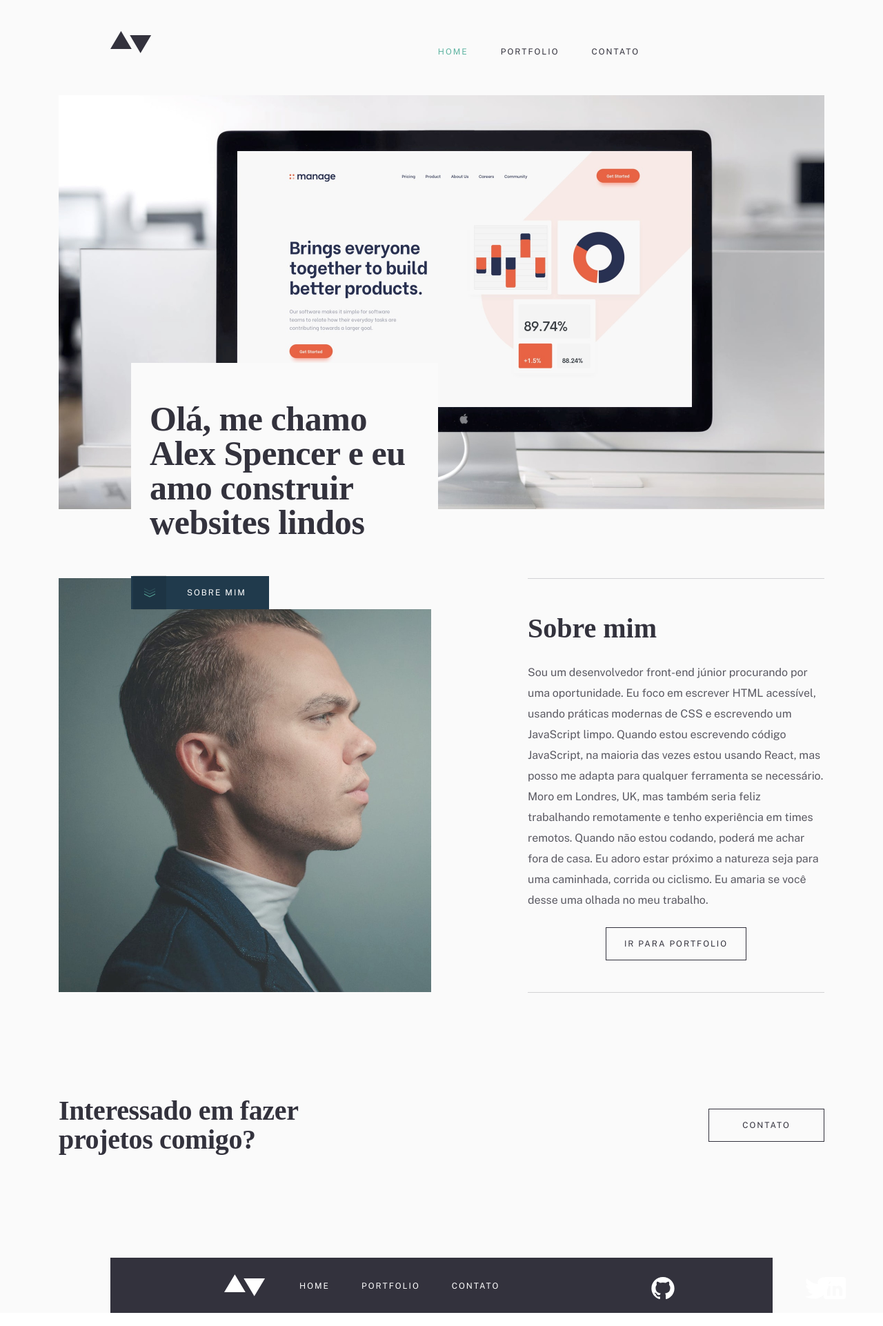
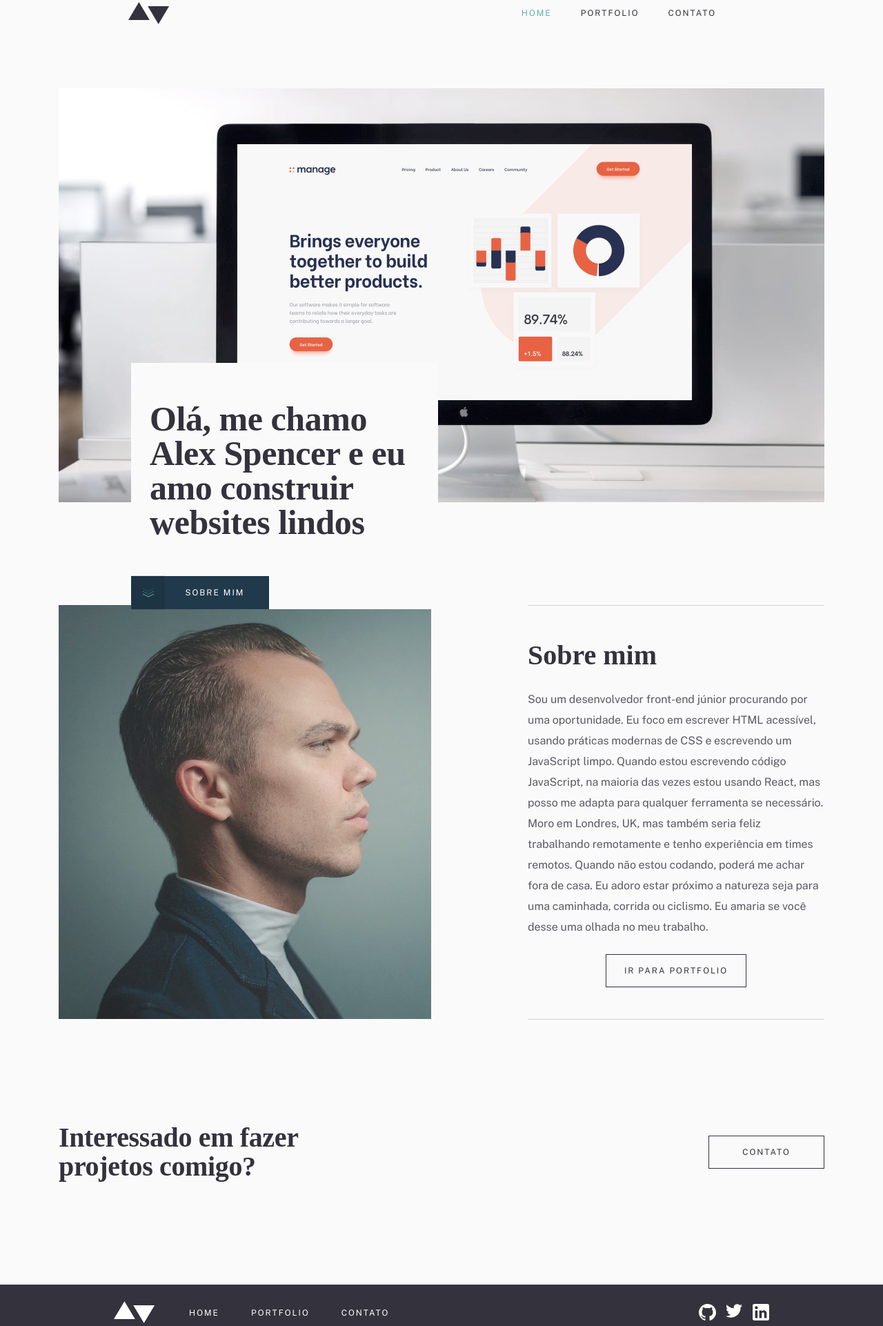
Before and after one commit to antoniopco95/portfolio-project, a plain HTML site: page pages/home/index.html in a window 1280 px wide. Shown: the part 27-1949 px from the top of the page at 69% size. Drawn offline with nearby package versions, Linux system fonts and the light colour scheme; a web font is replaced by a local one.

Commit message:
Parte obrigatória concluída

```diff
--- a/css/global.css
+++ b/css/global.css
@@ -0,0 +1,158 @@
+* {
+    margin: 0;
+    padding: 0;
+    box-sizing: border-box;
+}
+
+.header {
+    padding: 30px;
+    width: 100%;
+    display: flex;
+    align-items: center;
+    justify-content: space-between;
+    background-color: #FAFAFA;
+}
+
+.header .logo-dark {
+    margin-left: 156px;
+    width: 60px;
+    height: 32px;
+}
+
+.navigation {
+    display: flex;
+    justify-content: center;
+    align-items: center;
+    padding-right: 170px;
+
+}
+
+.navigation .active {
+    color: #5FB4A2;
+}
+
+.navigation-item {
+    margin-right: 42px;
+    font-family: 'Public Sans';
+    font-style: normal;
+    font-weight: 400;
+    font-size: 12px;
+    line-height: 14px;
+    letter-spacing: 2px;
+    text-transform: uppercase;
+    text-decoration: none;
+
+    color: #33323D;
+}
+
+.contact {
+    display: flex;
+    justify-content: space-between;
+    margin: 150px 0 150px 0;
+}
+
+.contact h2 {
+    height: 84px;
+    width: 367px;
+    font-family: 'Ibarra Real Nova';
+    font-style: normal;
+    font-weight: 700;
+    font-size: 40px;
+    line-height: 42px;
+
+    letter-spacing: -0.357143px;
+
+    color: #33323D;
+
+}
+
+.contact button {
+    width: 168px;
+    height: 48px;
+    margin: 18px 0 18px 575px;
+
+    font-family: 'Public Sans';
+    font-style: normal;
+    font-weight: 400;
+    font-size: 12px;
+    line-height: 14px;
+    letter-spacing: 2px;
+    text-transform: uppercase;
+
+    color: #33323D;
+    background-color: #FAFAFA;
+    border: 1px solid #33323D;
+}
+
+.contact button:hover {
+    background-color: #33323D;
+    color: #eaeaeb;
+}
+
+.footer {
+    background-color: #33323D;
+    width: 100%;
+    height: 80px;
+    display: flex;
+    align-items: center;
+    justify-content: space-between;
+}
+
+.footer .nav-bottom {
+    display: flex;
+    align-items: center;
+}
+
+.nav-bottom img {
+    width: 60.08px;
+    height: 32px;
+    margin-left: 165px;
+}
+
+.footer-navigation {
+    margin-left: 48.92px;
+}
+
+.footer-item {
+    margin-right: 42px;
+
+    font-family: 'Public Sans';
+    font-style: normal;
+    font-weight: 400;
+    font-size: 12px;
+    line-height: 14px;
+    letter-spacing: 2px;
+    text-transform: uppercase;
+
+    color: #FFFFFF;
+    text-decoration: none;
+}
+
+.social-media {
+    width: 104px;
+    height: 24px;
+    display: flex;
+    padding-right: 165px;
+    justify-content: flex-end;
+}
+
+.social-github {
+    width: 24px;
+    height: 25px;
+    margin-right: 15px;
+}
+
+.social-twitter {
+    height: 19.5px;
+    width: 24px;
+    margin-right: 15px;
+}
+
+.social-linkedin {
+    height: 24px;
+    width: 24px;
+}
+
+button {
+    cursor: pointer;
+}
--- a/pages/home/index.html
+++ b/pages/home/index.html
@@ -7,6 +7,7 @@
     <meta name="viewport" content="width=device-width, initial-scale=1.0">
     <title>Home</title>
     <link rel="stylesheet" href="./style.css">
+    <link rel="stylesheet" href="../../css/global.css">
 
     <link rel="preconnect" href="https://fonts.googleapis.com">
     <link rel="preconnect" href="https://fonts.gstatic.com" crossorigin>
@@ -17,7 +18,6 @@
 </head>
 
 <body>
-    <div class="conteiner">
     <header class="header">
         <img class="logo-dark" src="../../assets/logo-dark.svg" alt="logo-dark">
         <nav class="navigation">
@@ -26,6 +26,8 @@
             <a class="navigation-item" href="">CONTATO</a>
         </nav>
     </header>
+    <div class="conteiner">
+
         <main class="main">
             <section class="hero">
                 <div class="text-button">
@@ -46,7 +48,7 @@
                 <div class="image">
                     <img src="../../assets/home/image-homepage-profile.jpg" alt="profile-pic">
                 </div>
-                <div class="about">
+                <div id =#sobre-mim class="about">
                     <h2>Sobre mim</h2>
                     <p>Sou um desenvolvedor front-end júnior procurando por uma oportunidade. Eu foco em escrever HTML
                         acessível, usando práticas modernas de CSS e escrevendo um JavaScript limpo. Quando estou
@@ -63,20 +65,22 @@
                 <button class="contact-button">CONTATO</button>
             </section>
         </main>
+    </div>
     <footer class="footer">
+        <div class="nav-bottom">
             <img src="../../assets/logo-light.svg" alt="logo-light">
             <nav class="footer-navigation">
                 <a class="footer-item" href="">HOME</a>
                 <a class="footer-item" href="">PORTFOLIO</a>
                 <a class="footer-item" href="">CONTATO</a>
             </nav>
+        </div>
         <div class="social-media">
             <a class="social-github" href=""><img src="../../assets/icons/github-light.svg" alt="github-logo"></a>
             <a class="social-twitter" href=""><img src="../../assets/icons/twitter-light.svg" alt="twitter-logo"></a>
             <a class="social-linkedin" href=""><img src="../../assets/icons/linkedin-light.svg" alt="linkedin-logo"></a>
         </div>
     </footer>
-    </div>
 </body>
 
 </html>
--- a/pages/home/style.css
+++ b/pages/home/style.css
@@ -1,53 +1,12 @@
-* {
-    margin: 0;
-    padding: 0;
-    box-sizing: border-box;
-}
 
 .conteiner {
     width: 100%;
     min-height: 100vh;
-    padding: 65px 160px 0 160px;
+    padding: 63px 165px 0 165px;
     display: flex;
     flex-direction: column;
     align-items: center;
     background-color: #FAFAFA;
-}
-
-.header {
-    width: 100%;
-    display: flex;
-    align-items: center;
-    justify-content: space-between;
-}
-
-.header .logo-dark {
-    width: 60px;
-    height: 32px;
-}
-
-.navigation {
-    padding-top: 27px;
-    padding-right: 193px;
-
-}
-
-.navigation .active {
-    color: #5FB4A2;
-}
-
-.navigation-item {
-    margin-left: 43px;
-    font-family: 'Public Sans';
-    font-style: normal;
-    font-weight: 400;
-    font-size: 12px;
-    line-height: 14px;
-    letter-spacing: 2px;
-    text-transform: uppercase;
-    text-decoration: none;
-
-    color: #33323D;
 }
 
 .hero {
@@ -57,7 +16,6 @@
     background-repeat: no-repeat;
     background-size: cover;
     background-position: center;
-    margin-top: 55px;
 }
 
 .text-button {
@@ -97,7 +55,7 @@
     right: 55.06%;
     top: 86.55%;
     padding: 0;
-    padding-right: 30px;
+    padding-right: 35px;
 
     display: flex;
     justify-content: center;
@@ -133,9 +91,8 @@
 .about-me {
     width: 1110px;
     height: 601px;
-    margin-top: 100px;
+    margin-top: 149px;
     display: flex;
-
 }
 
 .image img {
@@ -201,101 +158,3 @@
     background-color: #33323D;
     color: #eaeaeb;
 }
-
-.contact {
-    display: flex;
-    justify-content: space-between;
-    margin: 150px 0 150px 0;
-}
-
-.contact h2 {
-    height: 84px;
-    width: 367px;
-    font-family: 'Ibarra Real Nova';
-    font-style: normal;
-    font-weight: 700;
-    font-size: 40px;
-    line-height: 42px;
-
-    letter-spacing: -0.357143px;
-
-    color: #33323D;
-
-}
-
-.contact button {
-    width: 168px;
-    height: 48px;
-    margin: 18px 0 18px 575px;
-
-    font-family: 'Public Sans';
-    font-style: normal;
-    font-weight: 400;
-    font-size: 12px;
-    line-height: 14px;
-    letter-spacing: 2px;
-    text-transform: uppercase;
-
-    color: #33323D;
-    background-color: #FAFAFA;
-    border: 1px solid #33323D;
-}
-
-.contact button:hover {
-    background-color: #33323D;
-    color: #eaeaeb;
-}
-
-.footer {
-    background-color: #33323D;
-    width: 100%;
-    height: 80px;
-    display: flex;
-    align-items: center;
-}
-
-.footer img {
-    width: 60.08px;
-    height: 32px;
-    margin-left: 165px;
-}
-
-.footer-navigation {
-    margin-left: 48.92px;
-}
-
-.footer-item {
-    margin-right: 42px;
-
-    font-family: 'Public Sans';
-    font-style: normal;
-    font-weight: 400;
-    font-size: 12px;
-    line-height: 14px;
-    letter-spacing: 2px;
-    text-transform: uppercase;
-
-    color: #FFFFFF;
-    text-decoration: none;
-}
-
-.social-media {
-    width: 104px;
-    height: 24px;
-    display: flex;
-}
-
-.social-github {
-    height: 24;
-    height: 25px;
-}
-
-.social-twitter {
-    height: 19.5px;
-    width: 24px;
-}
-
-.social-linkedin {
-    height: 24px;
-    width: 24px;
-}
```
Lines whose indentation alone changed are shown as unchanged.
